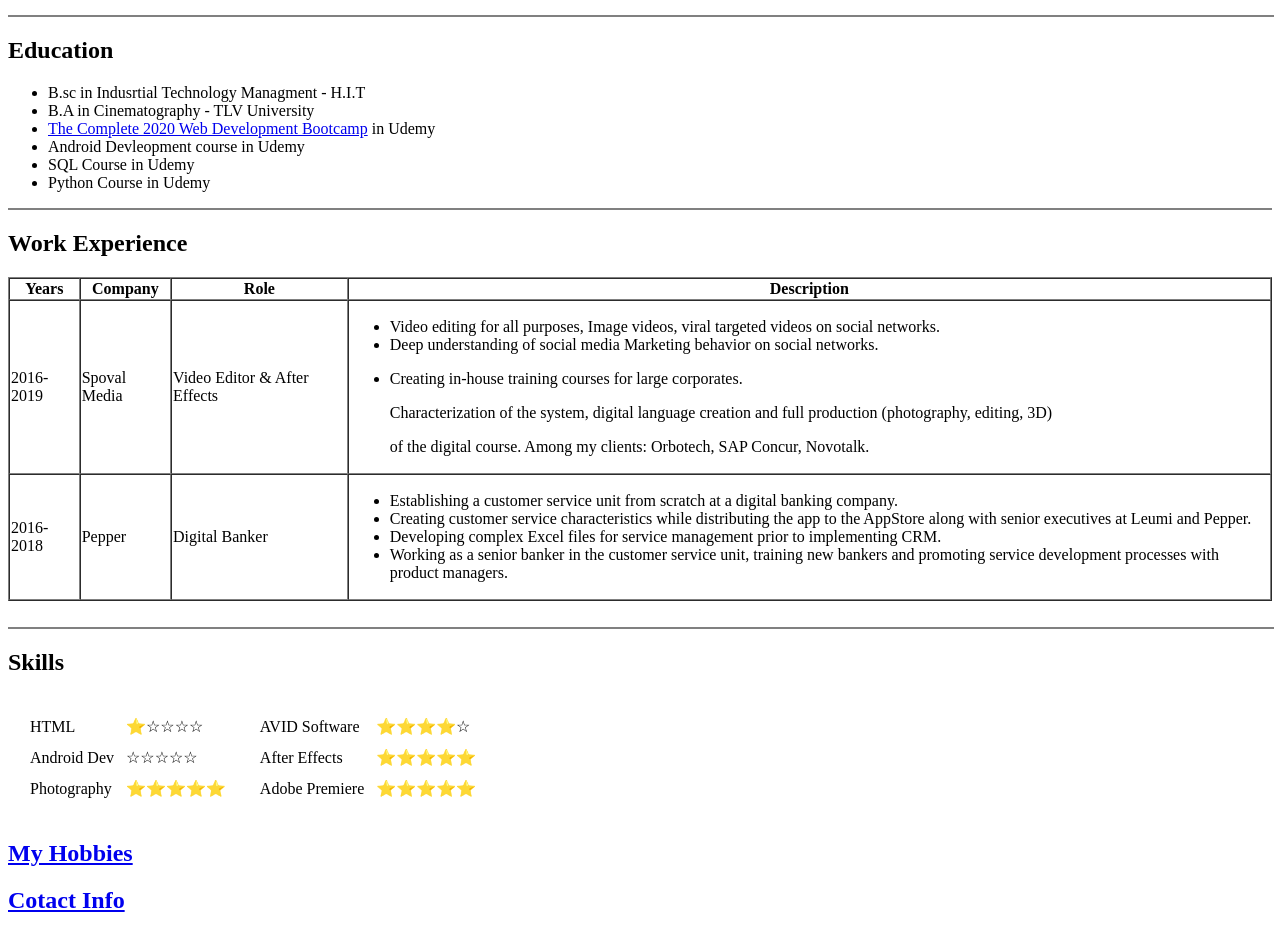
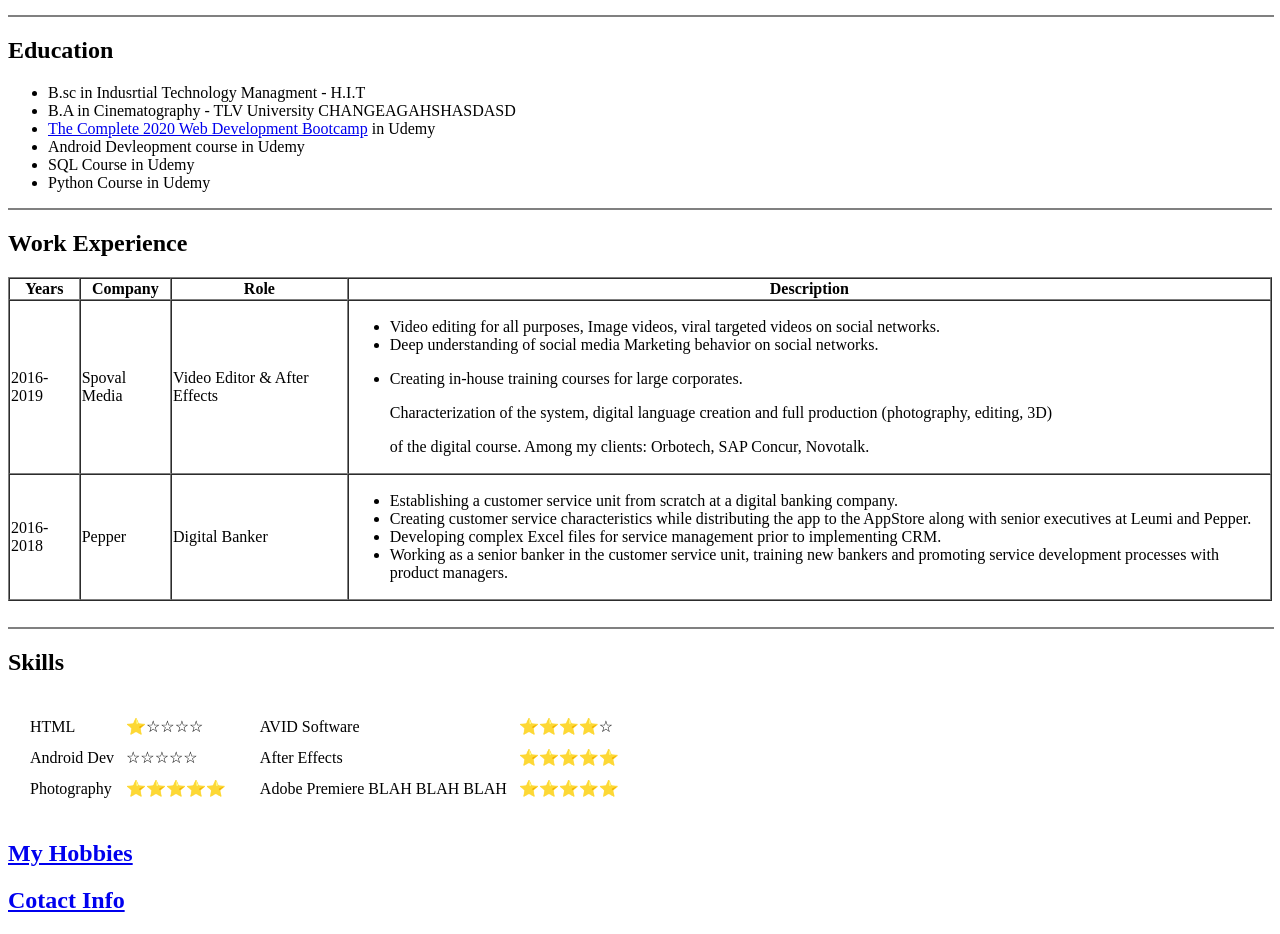
Before and after one commit to ilayspo/site, a plain HTML site: page Web Development/HTML - Personal Site/index.html in a window 1280 px wide. Shown: the part 277-1211 px from the top of the page. Drawn offline with Linux system fonts and the light colour scheme.

Commit message:
hey i want you to see this change

```diff
--- a/Web Development/HTML - Personal Site/index.html
+++ b/Web Development/HTML - Personal Site/index.html
@@ -21,7 +21,7 @@
   <h2>Education</h2>
   <ul>
     <li>B.sc in Indusrtial Technology Managment - H.I.T</li>
-    <li>B.A in Cinematography - TLV University</li>
+    <li>B.A in Cinematography - TLV University CHANGEAGAHSHASDASD</li>
     <li><a href="https://www.udemy.com/course/the-complete-web-development-bootcamp/">The Complete 2020 Web Development Bootcamp</a> in Udemy</li>
     <li>Android Devleopment course in Udemy</li>
     <li>SQL Course in Udemy</li>
@@ -88,7 +88,7 @@
                     <td>⭐⭐⭐⭐⭐</td>
                   </tr>
                   <tr>
-                    <td>Adobe Premiere</td>
+                    <td>Adobe Premiere BLAH BLAH BLAH</td>
                     <td>⭐⭐⭐⭐⭐</td>
                   </tr>
             </table></td>
```
